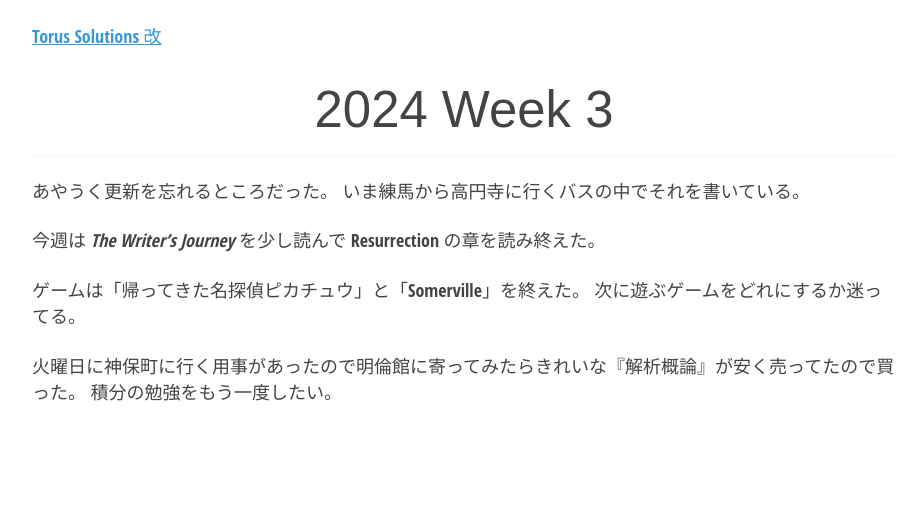
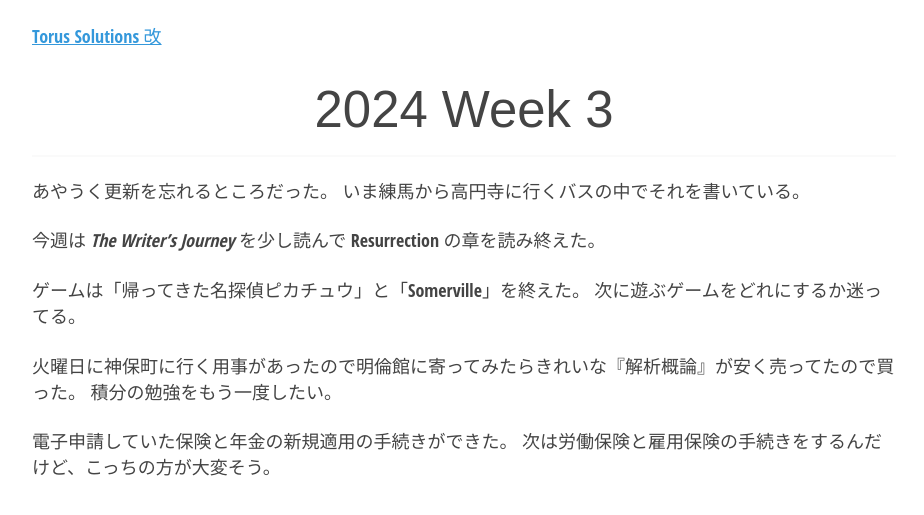
Before and after one commit to torus/torus.github.io, a Jekyll site: the page built from _posts/2024-01-21-week-03.md, in a window 1280 px wide. Shown: the top 515 px of the page, without its empty margins (176-1100 px from the left). Built offline with Jekyll 4.4.1, drawn with Linux system fonts in a browser that asks for light colours.

Commit message:
2024-01-21-week-03.md を更新

```diff
--- a/_posts/2024-01-21-week-03.md
+++ b/_posts/2024-01-21-week-03.md
@@ -12,3 +12,6 @@ title: 2024 Week 3
 
 火曜日に神保町に行く用事があったので明倫館に寄ってみたらきれいな『解析概論』が安く売ってたので買った。
 積分の勉強をもう一度したい。
+
+電子申請していた保険と年金の新規適用の手続きができた。
+次は労働保険と雇用保険の手続きをするんだけど、こっちの方が大変そう。
```
